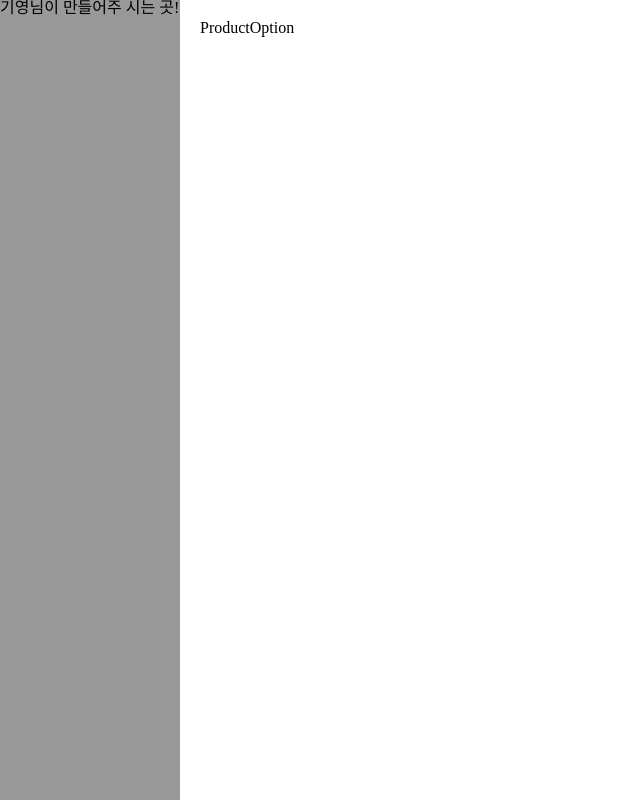
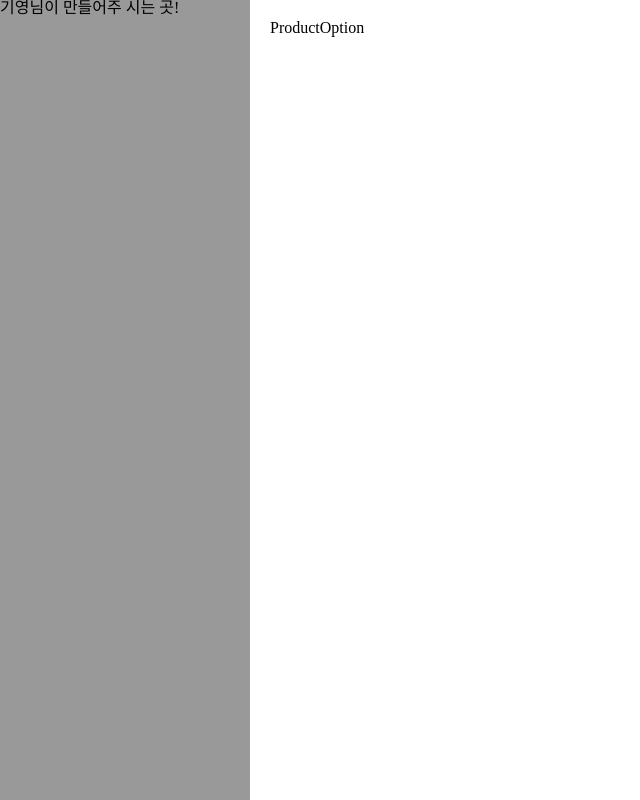
Before and after one commit to 2201infinity/adm_product_add, a React (Create React App) app: page / in a window 1280 px wide. Shown: the whole page, without its empty margins (0-640 px from the left). Built offline with nearby package versions, Linux system fonts and the light colour scheme.

Commit message:
fix: 사이드바 width 값 수정

```diff
--- a/src/components/sidebar/Sidebar.js
+++ b/src/components/sidebar/Sidebar.js
@@ -9,7 +9,7 @@ function Sidebar() {
 
 const SidebarContainer = styled.aside`
   background: #999;
-  width: 180px;
+  width: 250px;
 `;
 
 export default Sidebar;
```
